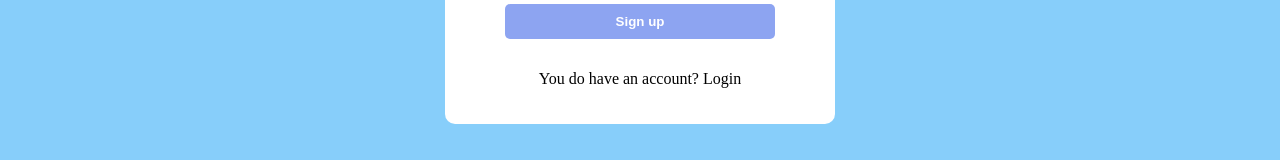
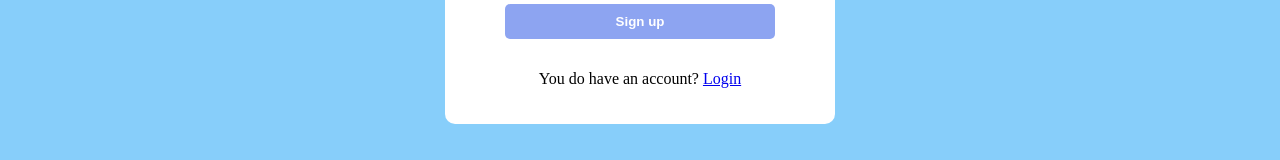
Before and after one commit to mchang21/Chat, a React (Vite) app: page /register in a window 1280 px wide. Shown: the part 478-638 px from the top of the page. Built offline with nearby package versions, Linux system fonts and the light colour scheme; no server answers.

Commit message:
link to login page

```diff
--- a/src/pages/Register.tsx
+++ b/src/pages/Register.tsx
@@ -3,7 +3,7 @@
 import { doc, setDoc } from "firebase/firestore";
 import { ref, uploadBytesResumable, getDownloadURL } from "firebase/storage";
 import { useState } from "react";
-import { useNavigate } from "react-router-dom";
+import { Link, useNavigate } from "react-router-dom";
 import addPhoto from "../images/addPhoto.svg";
 
 import "../styles/Register.css";
@@ -88,7 +88,7 @@
                     <button className="button">Sign up</button>
                     {error && <span>Something went wrong!</span>}
                 </form>
-                <p>You do have an account? Login</p>
+                <p>You do have an account? <Link to="/login">Login</Link></p>
             </div>
         </div>
     );
```
